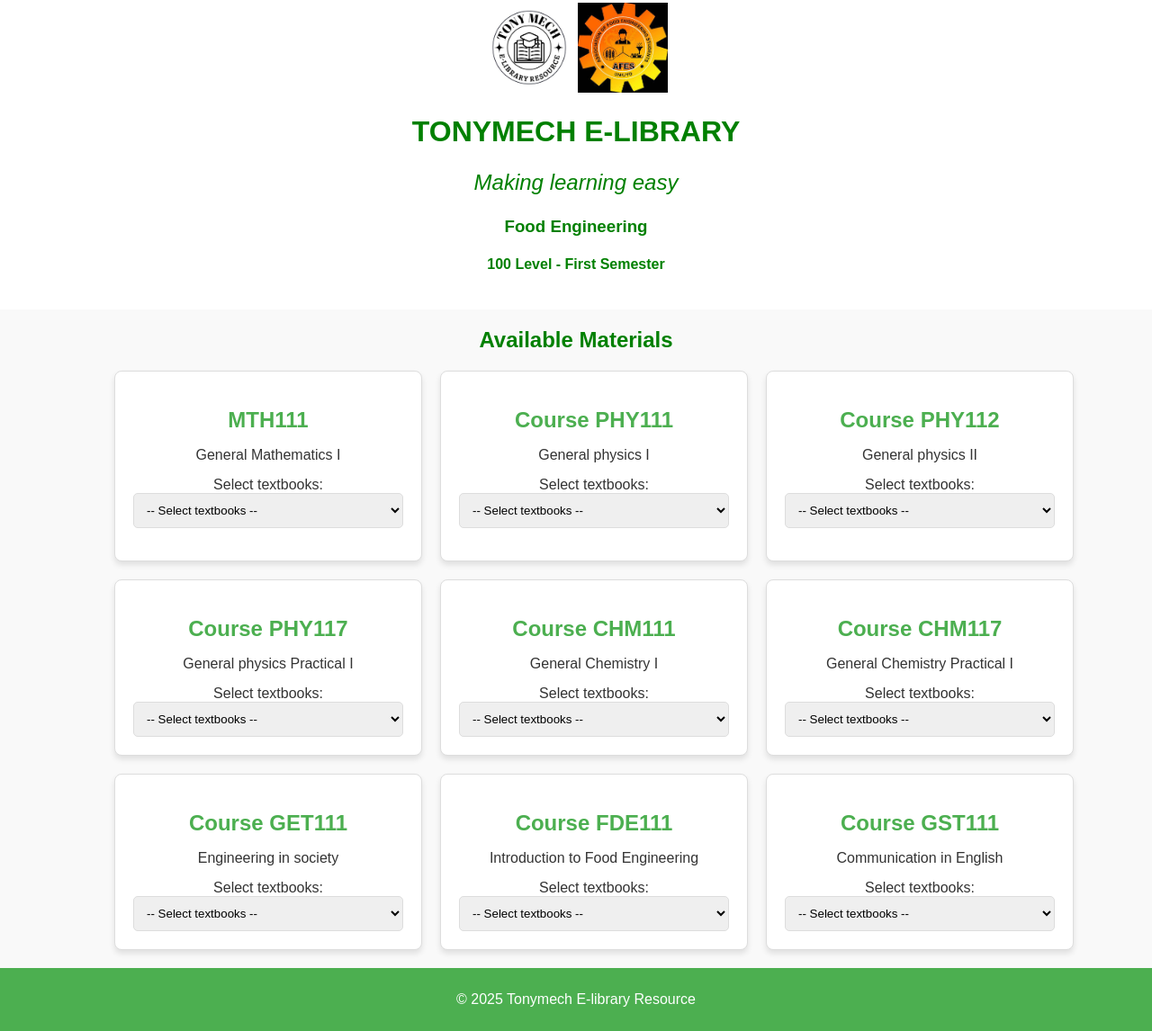
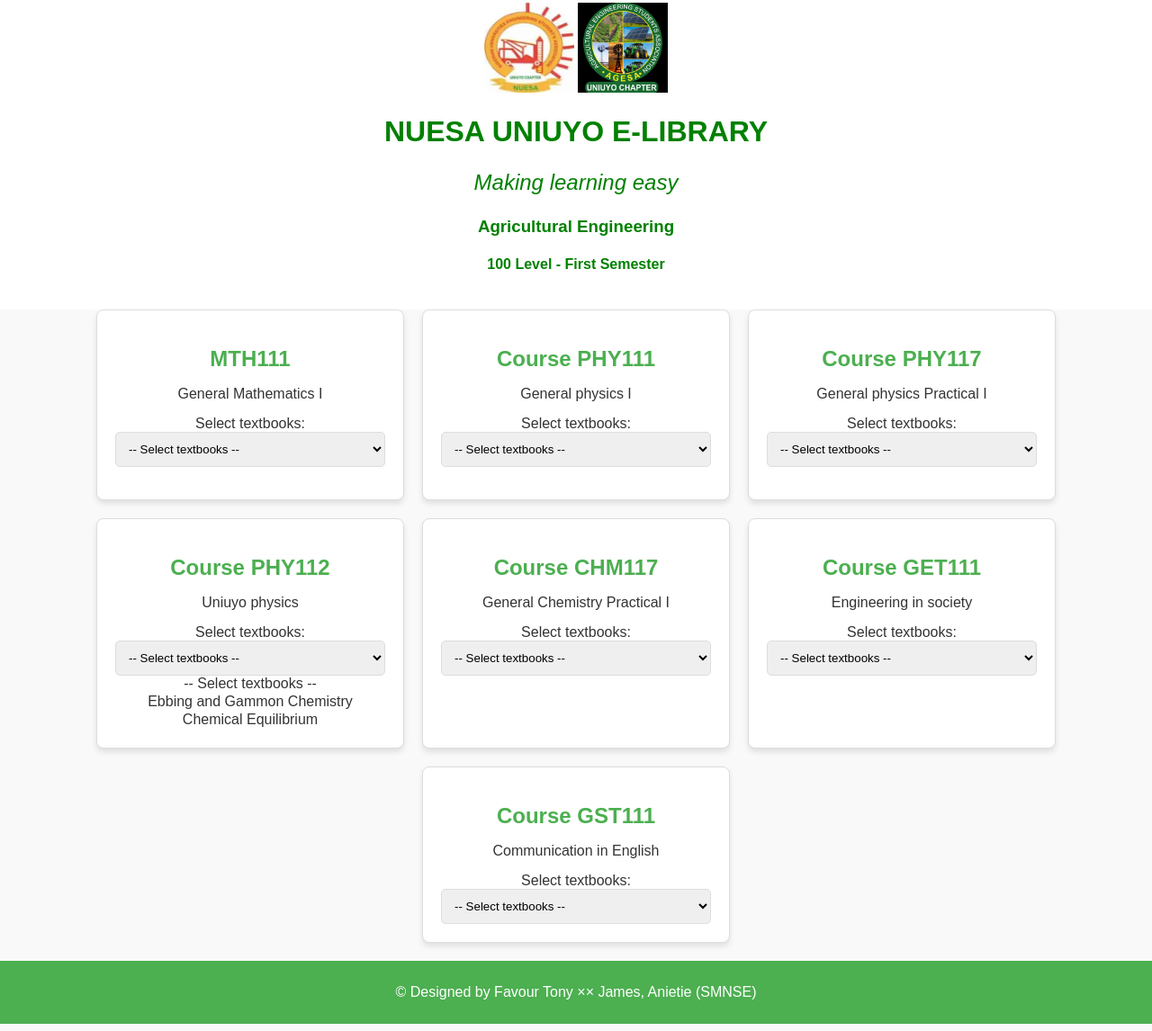
Before and after one commit to NUESAuniuyo/Faculty-E-library-, a plain HTML site: page Food_Yr1_100L/100level_firstsemesterfood.html in a window 1280 px wide. Shown: the part 17-1163 px from the top of the page at 90% size. Drawn offline with Linux system fonts and the light colour scheme; files whose address does not match are found by name.

Commit message:
Update 100level_firstsemesterfood.html

```diff
--- a/Food_Yr1_100L/100level_firstsemesterfood.html
+++ b/Food_Yr1_100L/100level_firstsemesterfood.html
@@ -1,26 +1,26 @@
 
 <title>100 Level - First Semester - Food Engineering</title>
-<link rel="icon" type="image/png" href="logo/img.png">
+<link rel="icon" type="image/png" href="logo/faculty.png">
 <link rel="stylesheet" href="../f.css">
 <script src="script.js" defer></script>
 </head>
 <body>
+
   <header id="header">
     <div class="logo-container">
-      <img src="../logo/img.png" alt="Logo">
-      <img src="../logo/food.jpg" alt="department Logo">
+      <img src="../logo/faculty.png" alt="Logo">
+      <img src="../logo/Agric.png" alt="department Logo">
     </div>
     <div>
 
-      <h1 class="main-title">TONYMECH E-LIBRARY</h1>
+      <h1 class="main-title"> NUESA UNIUYO E-LIBRARY</h1>
       <p class="subtitle">Making learning easy</p>
-      <h3>Food Engineering </h3>
+      <h3>Agricultural Engineering </h3>
       <h4>100 Level - First Semester</h4>
     </div>
   </header>
+
 <main>
-    <h2>Available Materials</h2>
-    <ul>
    <section class="courses-container">
                 <div class="course-card">
                   <h2>MTH111</h2>
@@ -30,9 +30,7 @@
                     <select onchange="location=this.value">
                       <option value="">-- Select textbooks --</option>
                           <option value="https://drive.google.com/file/d/1uCfOsBfMCR0eteNKT5sxqaYLgmRCg91W/view?usp=drive_link">Introduction to university Mathematics</option>
-                          <option value="https://drive.google.com/file/d/166lTzSGvyzHIx-4hY_yTjynKudN0gJ4-/view?usp=drive_link">2020 type A past Question</option>
-                          <option value="https://drive.google.com/file/d/1gnPEVSGI5hBfimF4nEd2ou99qfD4R-Ih/view?usp=drive_link">2020 type B past Question</option>
-                          <option value="https://drive.google.com/file/d/1xPsGYVS1MLDHHoQI_tdeFGWrU5-ojHgb/view?usp=drive_link">2021 type A past Question</option>
+                          <option value="https://drive.google.com/file/d/1OqkZ90nn0foFeXxE47nz-qO4qZwi0F2I/view?usp=drive_link">past Question</option>
                            </select>
                   </div>
 
@@ -43,27 +41,10 @@
                     <label for="textbooks">Select textbooks:</label>
                     <select onchange="location=this.value">
                       <option value="">-- Select textbooks --</option>
-                      <option value="https://drive.google.com/file/d/1Vc6ekv6WVcaLSRw1h0Lxet9KFEe5RaZf/view?usp=sharing">Pysics 111</option>
-                      <option value="https://drive.google.com/file/d/1Nz2cQqNQ08etKiM2sfoN3_PZbb-zBQJG/view?usp=drive_link">past Question</option>
-                          <option value="https://drive.google.com/file/d/1OzhsW7vqqrsOLQir6dwmhWJfgvHY17nl/view?usp=drive_link">Past Question</option>
-                          <option value="https://drive.google.com/file/d/1a4lMLf6oBDTUrsELACD7iPeGGzpVj5pc/view?usp=drive_link">Past Question</option>
-                          </select>
-                    </div>
+                       <option value="https://drive.google.com/file/d/1Vc6ekv6WVcaLSRw1h0Lxet9KFEe5RaZf/view?usp=sharing">PHY 111</option>
+                     <option value="https://drive.google.com/file/d/1qmpwwrUXm9XHOLoyBoORvoLAyw9J-QpM/view?usp=drive_link">PAST QUESTIONS </option>
 
 
-
-
-                        <div class="course-card">
-                          <h2>Course PHY112</h2>
-                          <p>General physics II</p>
-                          <form id="General physics I">
-                            <label for="textbooks">Select textbooks:</label>
-                            <select onchange="location=this.value">
-                              <option value="">-- Select textbooks --</option>
-                              <option value=""></option>
-                              <option value=""></option>
-                                  <option value=""></option>
-                                  <option value=""></option>
                    </select>
                     </div>
 
@@ -74,13 +55,20 @@
                         <label for="textbooks">Select textbooks:</label>
                         <select onchange="location=this.value">
                           <option value="">-- Select textbooks --</option>
-                                  <option value="https://drive.google.com/file/d/1xzJkM6fVqj_nD3PsDXkqM_AXx1Y49CP5/view?usp=drive_link">Past Question</option>
-                                  <option value=""></option>
-                                      <option value=""></option>
-                                      <option value=""></option>
+                          <option value="https://drive.google.com/file/d/1OzhsW7vqqrsOLQir6dwmhWJfgvHY17nl/view?usp=drive_link">PAST QUESTIONS </option>
                         </select>
                         </div>
 
+
+                     <div class="course-card">
+                          <h2>Course PHY112</h2>
+                          <p>Uniuyo physics</p>
+                          <form id="Uniuyo physics">
+                            <label for="textbooks">Select textbooks:</label>
+                            <select onchange="location=this.value">
+                              <option value="">-- Select textbooks --</option>
+                              <option value="https://drive.google.com/file/d/1cc59ca3dqvlIEpSZ6hEYsN5kV_unUmcP/view?usp=drive_link">PHY112</option>
+                            </div>
 
                             <div class="course-card">
                               <h2>Course CHM111</h2>
@@ -91,8 +79,6 @@
                                   <option value="">-- Select textbooks --</option>
                                   <option value="https://drive.google.com/file/d/1z2HzHGm7j8a-icNy7FGn2pRfk6oScD5c/view?usp=drive_link">Ebbing and Gammon Chemistry</option>
                                   <option value="https://drive.google.com/file/d/1FkV1BUFxBTtYYerahON8YG-3DoMQ81TJ/view?usp=drive_link">Chemical Equilibrium</option>
-                                      <option value=""></option>
-                                      <option value=""></option>
                                   </select>
                                 </div>
 
@@ -100,14 +86,11 @@
                                 <div class="course-card">
                                   <h2>Course CHM117</h2>
                                   <p>General Chemistry Practical I</p>
-                                  <form id="General physics I">
+                                  <form id="General Chemistry Practical I">
                                     <label for="textbooks">Select textbooks:</label>
                                     <select onchange="location=this.value">
                                       <option value="">-- Select textbooks --</option>
                                       <option value="https://drive.google.com/file/d/1Ezr180kdnrPGnv9MF7x9UuKPRncm-eO1/view?usp=drive_link">Past Question</option>
-                                      <option value=""></option>
-                                          <option value=""></option>
-                                          <option value=""></option>
                                        </select>
                                     </div>
 
@@ -116,27 +99,11 @@
                              <div class="course-card">
                               <h2>Course GET111</h2>
                               <p>Engineering in society</p>
-                              <form id="General physics I">
+                              <form id="Engineering in society">
                                 <label for="textbooks">Select textbooks:</label>
                                 <select onchange="location=this.value">
                                   <option value="">-- Select textbooks --</option>
-                                  <option value="https://drive.google.com/file/d/13mtUjKLU-17U7G5Iz4RM4B91cTZyzywn/view?usp=sharing">Past Question</option>
-                                  <option value=""></option>
-
-                                      </select>
-                                 </div>
-
-
-                                 <div class="course-card">
-                                  <h2>Course FDE111</h2>
-                                  <p>Introduction to Food Engineering</p>
-                                  <form id="Introduction to Food Engineering">
-                                    <label for="textbooks">Select textbooks:</label>
-                                    <select onchange="location=this.value">
-                                      <option value="">-- Select textbooks --</option>
-                                      <option value="https://drive.google.com/file/d/1eXsapyIPq8Rt5ayVXciM5YVySfbvlZiL/view?usp=drive_link">FDE111 lecttures note</option>
-                                      <option value="https://drive.google.com/file/d/1eXsapyIPq8Rt5ayVXciM5YVySfbvlZiL/view?usp=drive_link">FDE111 Past Question</option>
-                                          <option value="https://drive.google.com/file/d/1egHobNe0bG1pwLUMWnc55ronsonKpkbd/view?usp=drive_link">FDE111 NOTES</option>
+                                  <option value="https://drive.google.com/file/d/1-01i4_8AWELeAdq5hc_M0coAUYVfqmTl/view?usp=drive_link">Past Question</option>
                               </select>
                                  </div>
 
@@ -145,7 +112,7 @@
       <div class="course-card">
       <h2>Course GST111</h2>
     <p>Communication in English</p>
-    <form id="General physics I">
+    <form id="Communication in English">
     <label for="textbooks">Select textbooks:</label>
     <select onchange="location=this.value">
     <option value="">-- Select textbooks --</option>
@@ -156,11 +123,12 @@
 
 
 
+
  </ul>
 </main>
 
 <footer>
-    <p>&copy; 2025 Tonymech E-library Resource</p>
+ <p>&copy; Designed by Favour Tony ×× James, Anietie (SMNSE) </p>
 </footer>
 <script src="script.js"></script>
 </body>
```
Lines whose indentation alone changed are shown as unchanged.
